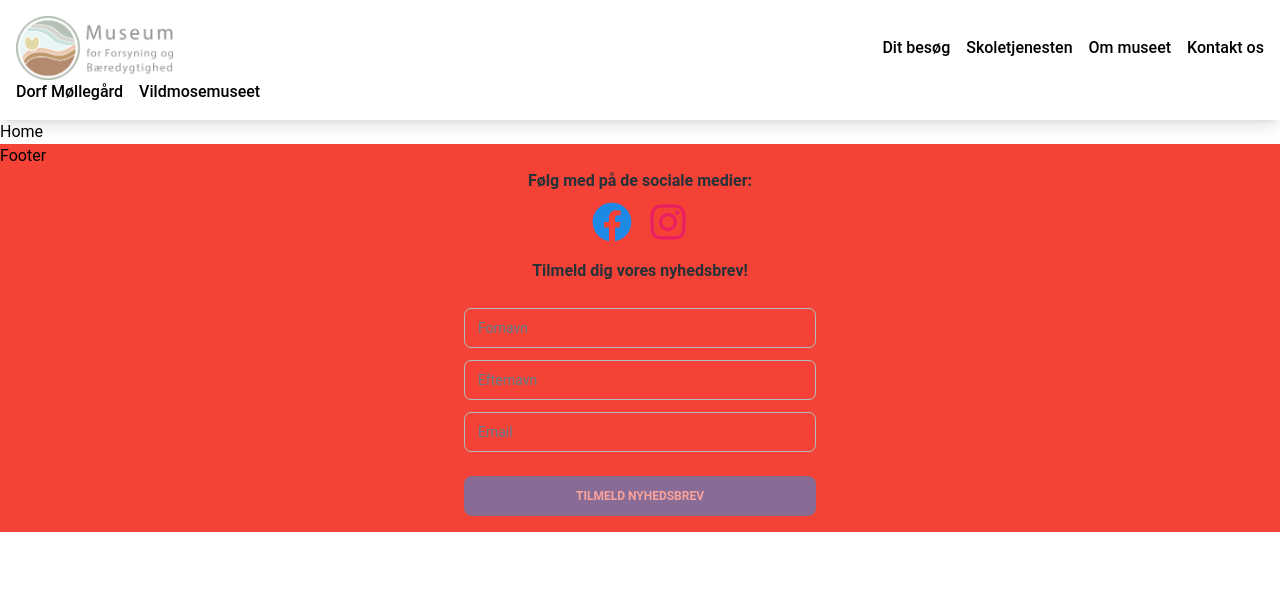
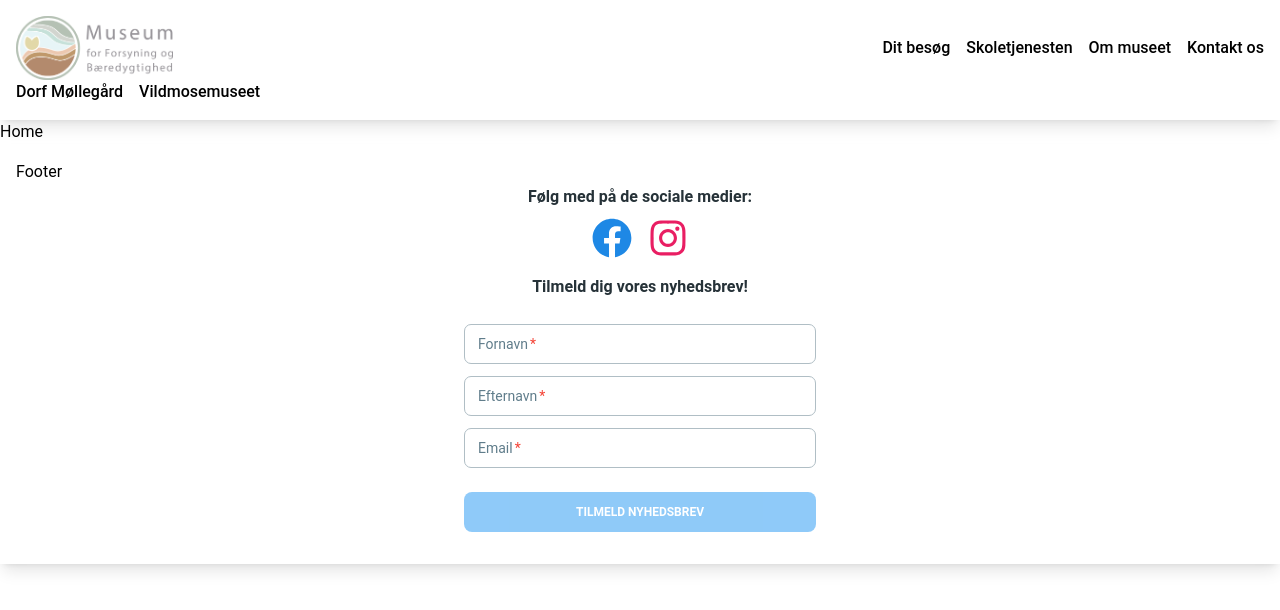
Before and after one commit to Team-13-UCL/MOSS-Website, a React (Vite) app in the folder MOSS-Website/: page / in a window 1280 px wide. Shown: the top 610 px of the page. Built offline with nearby package versions, Linux system fonts and the light colour scheme.

Commit message:
changed footer

```diff
--- a/MOSS-Website/src/components/Footer.jsx
+++ b/MOSS-Website/src/components/Footer.jsx
@@ -5,7 +5,7 @@ import SocialMediaIcons from './SocialMediaIcons'
 const Footer = () => {
   return (
     <>
-      <div className="bg-red-500">
+      <div className="p-4 shadow-lg">
         <h1>Footer</h1>
         <SocialMediaIcons />
         <RegisterNewsletterForm />
```
